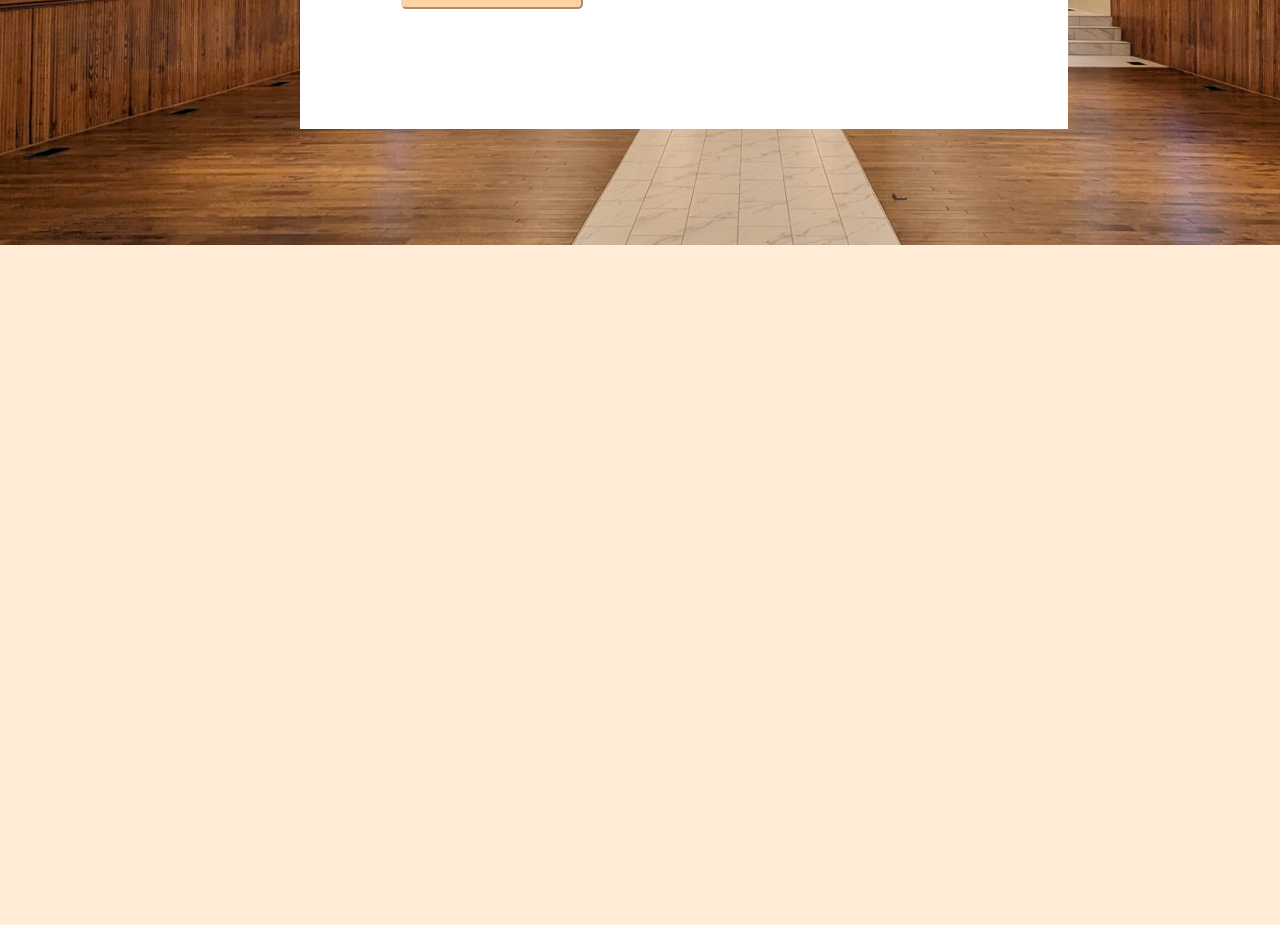
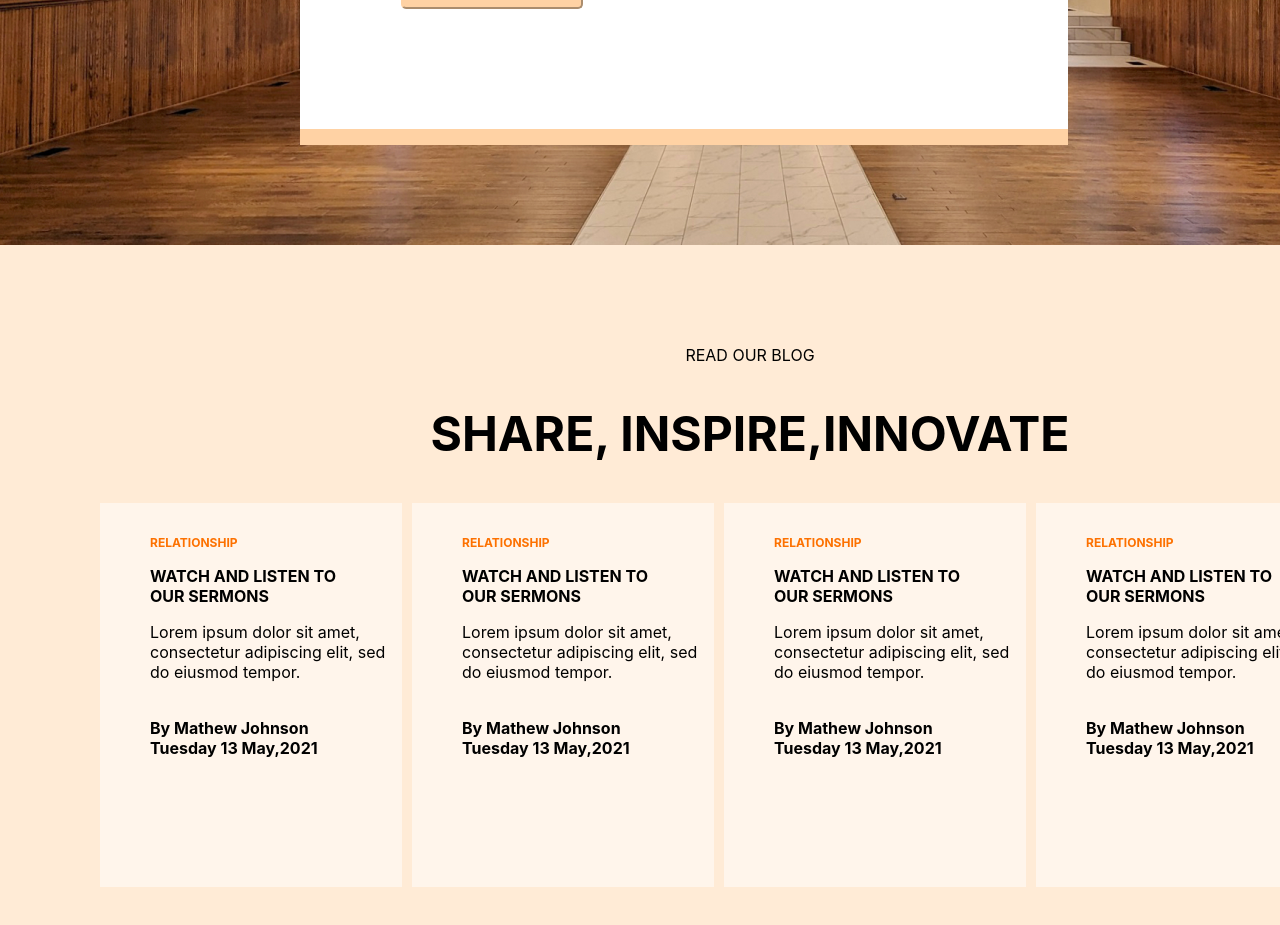
Before and after one commit to Code-craftersUG/New-International, a React (Create React App) app in the folder my-app/: page / in a window 1280 px wide. Shown: the part 4640-5565 px from the top of the page. Built offline with nearby package versions, Linux system fonts and the light colour scheme.

Commit message:
done with homepage

```diff
--- a/my-app/src/pages/Homepage.js
+++ b/my-app/src/pages/Homepage.js
@@ -309,6 +309,89 @@ const Homepage = () => {
                     </div>
 
                 </div>
+                <div style={{width:"768px", height:"16px",backgroundColor:"rgba(255, 210, 164, 1)",marginLeft:"300px"}}></div>
+
+            </div>
+            <p style ={{fontSize:"-50px",marginTop:"100px"}}>READ OUR BLOG</p>
+            <h2 style ={{fontSize:"48px"}}>SHARE, INSPIRE,INNOVATE</h2>
+            <div className='sermons'>
+            <div className='listen' style={{backgroundColor:"rgba(255, 245, 235, 1)"}}>
+                <br></br>
+
+                <p style={{marginBottom:'0px',fontWeight:"bolder",textAlign:"left",marginLeft:"50px",fontSize:"12px",color:"rgba(253, 113, 0, 1)"}}>RELATIONSHIP </p>
+                    <p style={{marginBottom:'0px',fontWeight:"bolder",color:'black',textAlign:"left",marginLeft:"50px"}}>WATCH AND LISTEN TO </p>
+                    <p style={{marginTop:'0px',fontWeight:"bolder",color:'black',textAlign:"left",marginLeft:"50px"}}>OUR SERMONS </p>
+                    <p style={{marginTop:'0px',fontWeight:"400",color:'black',textAlign:"left",marginLeft:"50px"}}>
+                    Lorem ipsum dolor sit amet, consectetur adipiscing elit, sed do eiusmod tempor.
+                    </p>
+                    <br></br>
+                    <p style={{marginTop:'0px',fontWeight:"bolder",color:'black',textAlign:"left",marginLeft:"50px",marginBottom:'0px'}}>
+                    By Mathew Johnson
+                    </p>
+                    <p style={{marginTop:'0px',fontWeight:"bolder",color:'black',textAlign:"left",marginLeft:"50px"}}>
+                    Tuesday 13 May,2021
+                    </p>
+
+
+                </div>
+                <div className='listen' style={{backgroundColor:"rgba(255, 245, 235, 1)"}}>
+                <br></br>
+
+                <p style={{marginBottom:'0px',fontWeight:"bolder",textAlign:"left",marginLeft:"50px",fontSize:"12px",color:"rgba(253, 113, 0, 1)"}}>RELATIONSHIP </p>
+                    <p style={{marginBottom:'0px',fontWeight:"bolder",color:'black',textAlign:"left",marginLeft:"50px"}}>WATCH AND LISTEN TO </p>
+                    <p style={{marginTop:'0px',fontWeight:"bolder",color:'black',textAlign:"left",marginLeft:"50px"}}>OUR SERMONS </p>
+                    <p style={{marginTop:'0px',fontWeight:"400",color:'black',textAlign:"left",marginLeft:"50px"}}>
+                    Lorem ipsum dolor sit amet, consectetur adipiscing elit, sed do eiusmod tempor.
+                    </p>
+                    <br></br>
+                    <p style={{marginTop:'0px',fontWeight:"bolder",color:'black',textAlign:"left",marginLeft:"50px",marginBottom:'0px'}}>
+                    By Mathew Johnson
+                    </p>
+                    <p style={{marginTop:'0px',fontWeight:"bolder",color:'black',textAlign:"left",marginLeft:"50px"}}>
+                    Tuesday 13 May,2021
+                    </p>
+
+
+                </div>
+                <div className='listen' style={{backgroundColor:"rgba(255, 245, 235, 1)"}}>
+                <br></br>
+
+                <p style={{marginBottom:'0px',fontWeight:"bolder",textAlign:"left",marginLeft:"50px",fontSize:"12px",color:"rgba(253, 113, 0, 1)"}}>RELATIONSHIP </p>
+                    <p style={{marginBottom:'0px',fontWeight:"bolder",color:'black',textAlign:"left",marginLeft:"50px"}}>WATCH AND LISTEN TO </p>
+                    <p style={{marginTop:'0px',fontWeight:"bolder",color:'black',textAlign:"left",marginLeft:"50px"}}>OUR SERMONS </p>
+                    <p style={{marginTop:'0px',fontWeight:"400",color:'black',textAlign:"left",marginLeft:"50px"}}>
+                    Lorem ipsum dolor sit amet, consectetur adipiscing elit, sed do eiusmod tempor.
+                    </p>
+                    <br></br>
+                    <p style={{marginTop:'0px',fontWeight:"bolder",color:'black',textAlign:"left",marginLeft:"50px",marginBottom:'0px'}}>
+                    By Mathew Johnson
+                    </p>
+                    <p style={{marginTop:'0px',fontWeight:"bolder",color:'black',textAlign:"left",marginLeft:"50px"}}>
+                    Tuesday 13 May,2021
+                    </p>
+
+
+                </div>
+                <div className='listen' style={{backgroundColor:"rgba(255, 245, 235, 1)"}}>
+                <br></br>
+
+                <p style={{marginBottom:'0px',fontWeight:"bolder",textAlign:"left",marginLeft:"50px",fontSize:"12px",color:"rgba(253, 113, 0, 1)"}}>RELATIONSHIP </p>
+                    <p style={{marginBottom:'0px',fontWeight:"bolder",color:'black',textAlign:"left",marginLeft:"50px"}}>WATCH AND LISTEN TO </p>
+                    <p style={{marginTop:'0px',fontWeight:"bolder",color:'black',textAlign:"left",marginLeft:"50px"}}>OUR SERMONS </p>
+                    <p style={{marginTop:'0px',fontWeight:"400",color:'black',textAlign:"left",marginLeft:"50px"}}>
+                    Lorem ipsum dolor sit amet, consectetur adipiscing elit, sed do eiusmod tempor.
+                    </p>
+                    <br></br>
+                    <p style={{marginTop:'0px',fontWeight:"bolder",color:'black',textAlign:"left",marginLeft:"50px",marginBottom:'0px'}}>
+                    By Mathew Johnson
+                    </p>
+                    <p style={{marginTop:'0px',fontWeight:"bolder",color:'black',textAlign:"left",marginLeft:"50px"}}>
+                    Tuesday 13 May,2021
+                    </p>
+
+
+                </div>
+
 
             </div>
 
```
